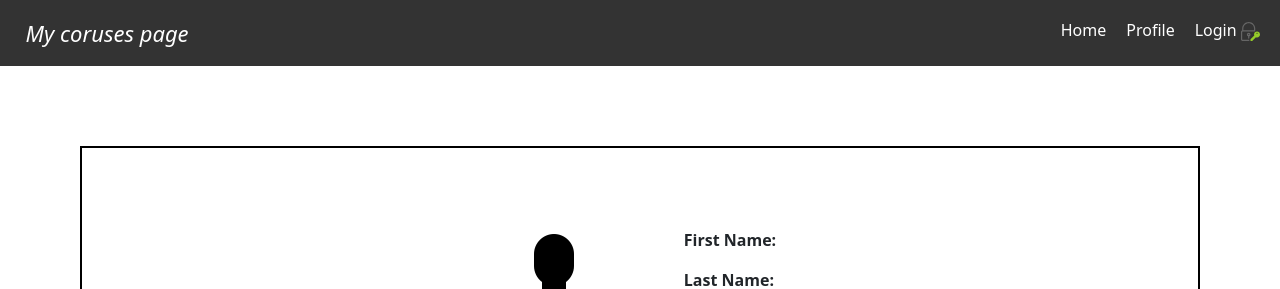
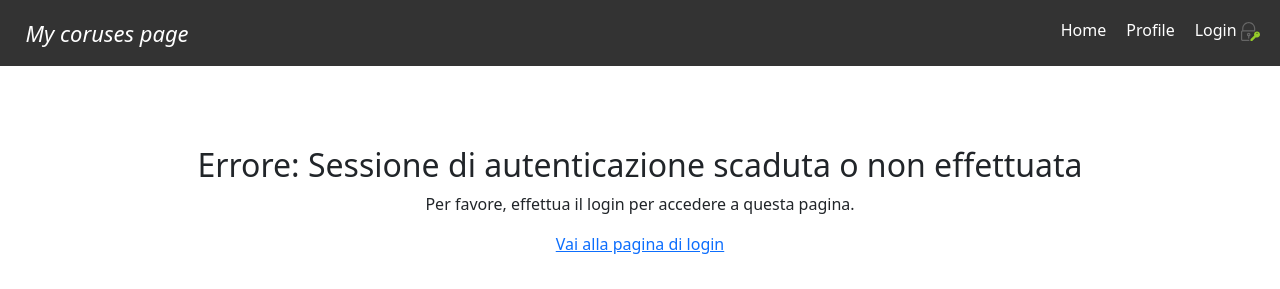
Before and after one commit to dippanz/progettoFrontEndCorso, a React (Vite) app: page /profile in a window 1280 px wide. Shown: the top 289 px of the page. Built offline with nearby package versions, Linux system fonts and the light colour scheme; no server answers.

Commit message:
resolve bug for secure access

```diff
--- a/src/pages/Profile/Profile.jsx
+++ b/src/pages/Profile/Profile.jsx
@@ -2,7 +2,9 @@ import { useContext } from "react";
 import "./Profile.css";
 import { AuthContext } from "../../components/context/AuthContextProvider";
 import imageProfile from "../../assets/icon-profile.png";
-import UsersList from "../UsersList/UsersList.jsx";
+import UsersList from "../../components/Users/UsersList.jsx";
+import ErrorPage from "../ErrorPage/ErrorPage.jsx";
+import { Link } from "react-router-dom";
 
 export default function Profile() {
   const { user, setUser } = useContext(AuthContext);
@@ -11,6 +13,8 @@ export default function Profile() {
   return (
     <>
       {/* questa parte serve per qualsiasi utente loggato, sotto metto solo quella per gli admin */}
+      {isLogged ? (
+        <div>
           <div className="containerProfile">
             <div className="containerImageProfile">
               <img src={imageProfile} alt="profile image" />
@@ -42,6 +46,15 @@ export default function Profile() {
           </div>
 
           <UsersList></UsersList>
+        </div>
+      ) : (
+        <ErrorPage
+          messageError="Sessione di autenticazione scaduta o non effettuata"
+          paraError="Per favore, effettua il login per accedere a questa pagina."
+        >
+          <Link to="/login">Vai alla pagina di login</Link>
+        </ErrorPage>
+      )}
     </>
   );
 }
```
Lines whose indentation alone changed are shown as unchanged.
